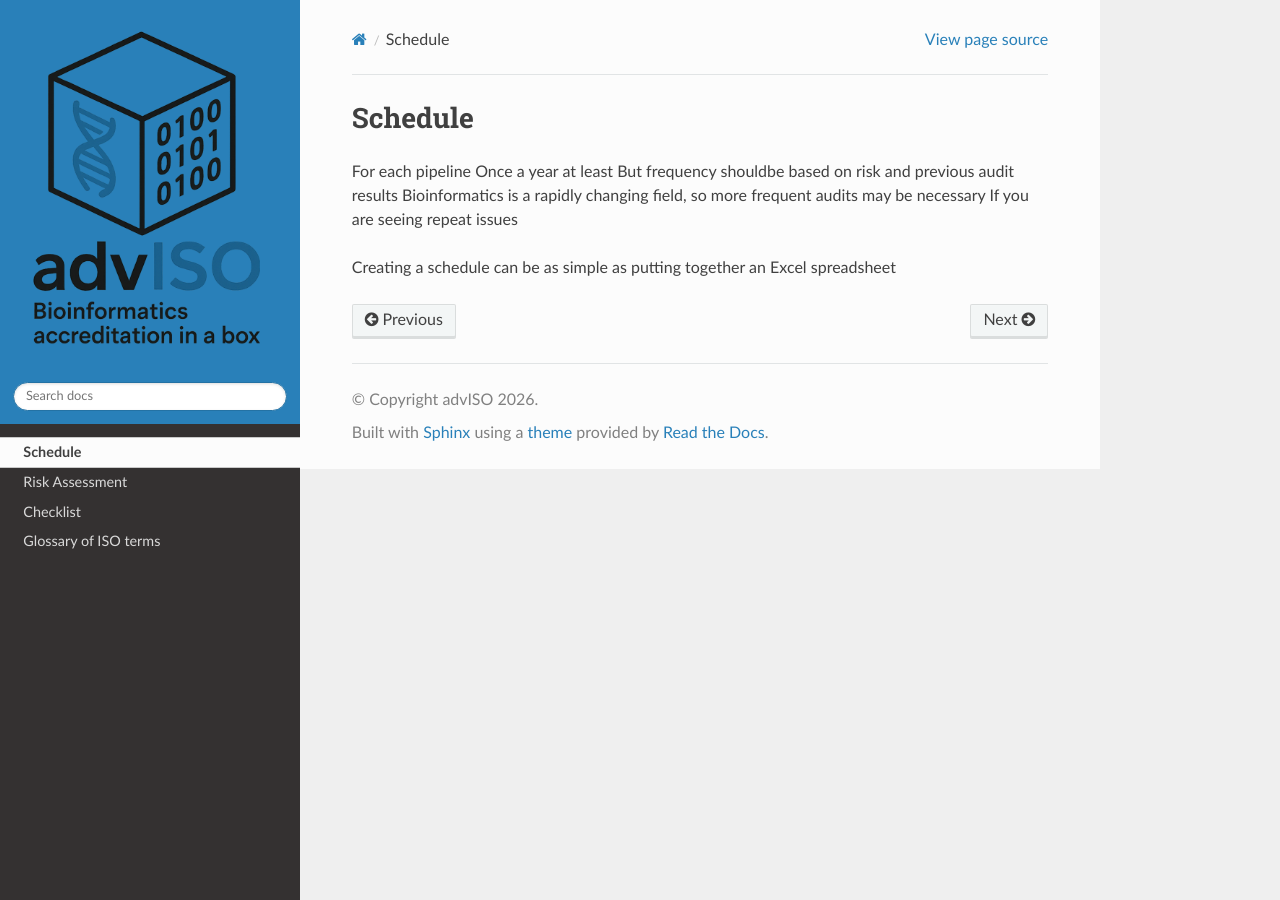
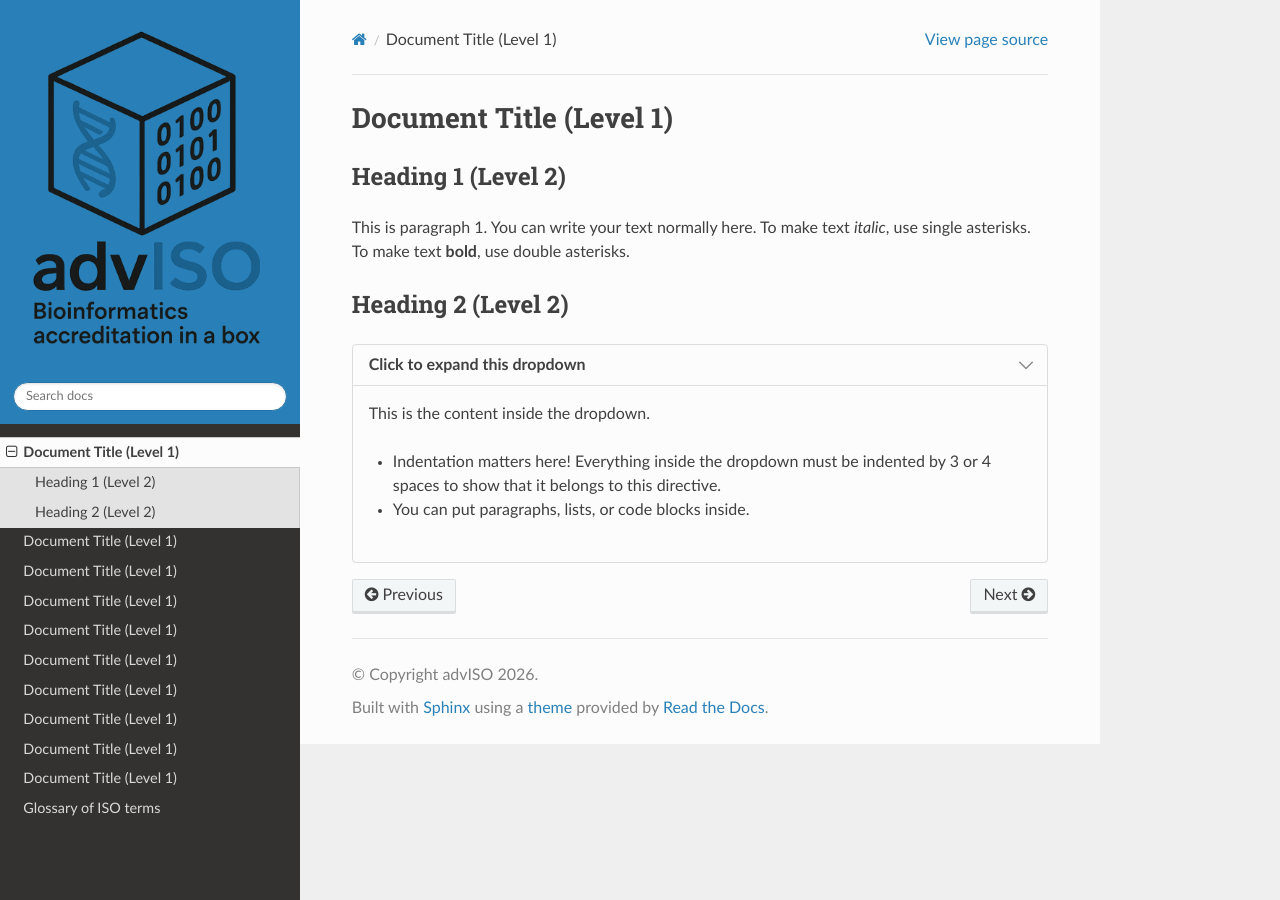
Before and after one commit to advISO-project/advISO_audit_guide, a Sphinx documentation site: the page built from docs/source/audit_guide/schedule/schedule.rst, in a window 1280 px wide. Built offline with Sphinx 7.4.7 and the Read the Docs theme 3.1.0, drawn with Linux system fonts in a browser that asks for light colours; pages that are not in the unit, such as notebooks, are missing from menus.

Commit message:
Add sphinx templates

```diff
--- a/docs/source/audit_guide/schedule/schedule.rst
+++ b/docs/source/audit_guide/schedule/schedule.rst
@@ -1,11 +1,21 @@
-Schedule
-============
+=============================
+Document Title (Level 1)
+=============================
 
-For each pipeline
-Once a year at least
-But frequency shouldbe based on risk and previous audit results
-Bioinformatics is a rapidly changing field, so more frequent audits may be necessary
-If you are seeing repeat issues
+Heading 1 (Level 2)
+-------------------
 
+This is paragraph 1. You can write your text normally here. To make text
+*italic*, use single asterisks. To make text **bold**, use double asterisks.
 
-Creating a schedule can be as simple as putting together an Excel spreadsheet
+Heading 2 (Level 2)
+-------------------
+
+.. dropdown:: Click to expand this dropdown
+   :open:
+
+   This is the content inside the dropdown.
+
+   * Indentation matters here! Everything inside the dropdown must be indented
+     by 3 or 4 spaces to show that it belongs to this directive.
+   * You can put paragraphs, lists, or code blocks inside.
--- a/docs/source/index.rst
+++ b/docs/source/index.rst
@@ -22,6 +22,7 @@ This documentation was developed as part of the Wellcome Trust–funded project:
    audit_guide/schedule/schedule
    audit_guide/risk_assessment/risk_assessment
    audit_guide/checklist/checklist
+   audit_guide/perform_audit/perform_audit
    audit_guide/evidence/evidence
    audit_guide/reporting/reporting
    audit_guide/nonconformities/nonconformities
```
Also changed, not shown: docs/source/audit_guide/case_studies/case_studies.rst (+21 -0 lines), docs/source/audit_guide/checklist/checklist.rst (+20 -3 lines), docs/source/audit_guide/effectiveness_check/effectiveness_check.rst (+21 -0 lines), docs/source/audit_guide/evidence/evidence.rst (+21 -0 lines), docs/source/audit_guide/noncomformities/nonconformities.rst (+21 -0 lines), docs/source/audit_guide/reporting/reporting.rst (+21 -0 lines), docs/source/audit_guide/risk_assessment/risk_assessment.rst (+20 -3 lines), docs/source/audit_guide/root_cause/root_cause.rst (+21 -0 lines), docs/source/audit_guide/training_and_personnel/training_and_personnel.rst (+21 -0 lines).
